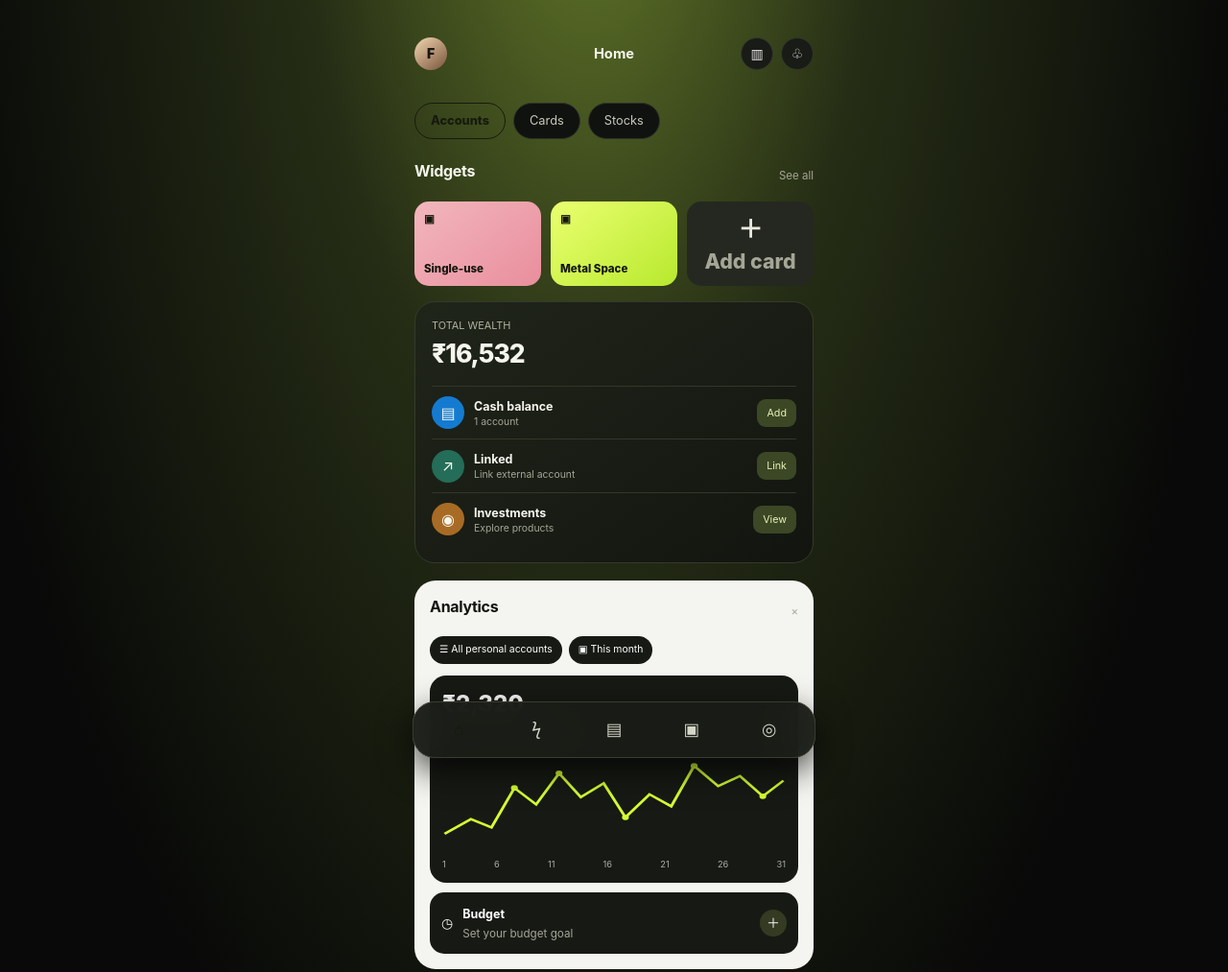
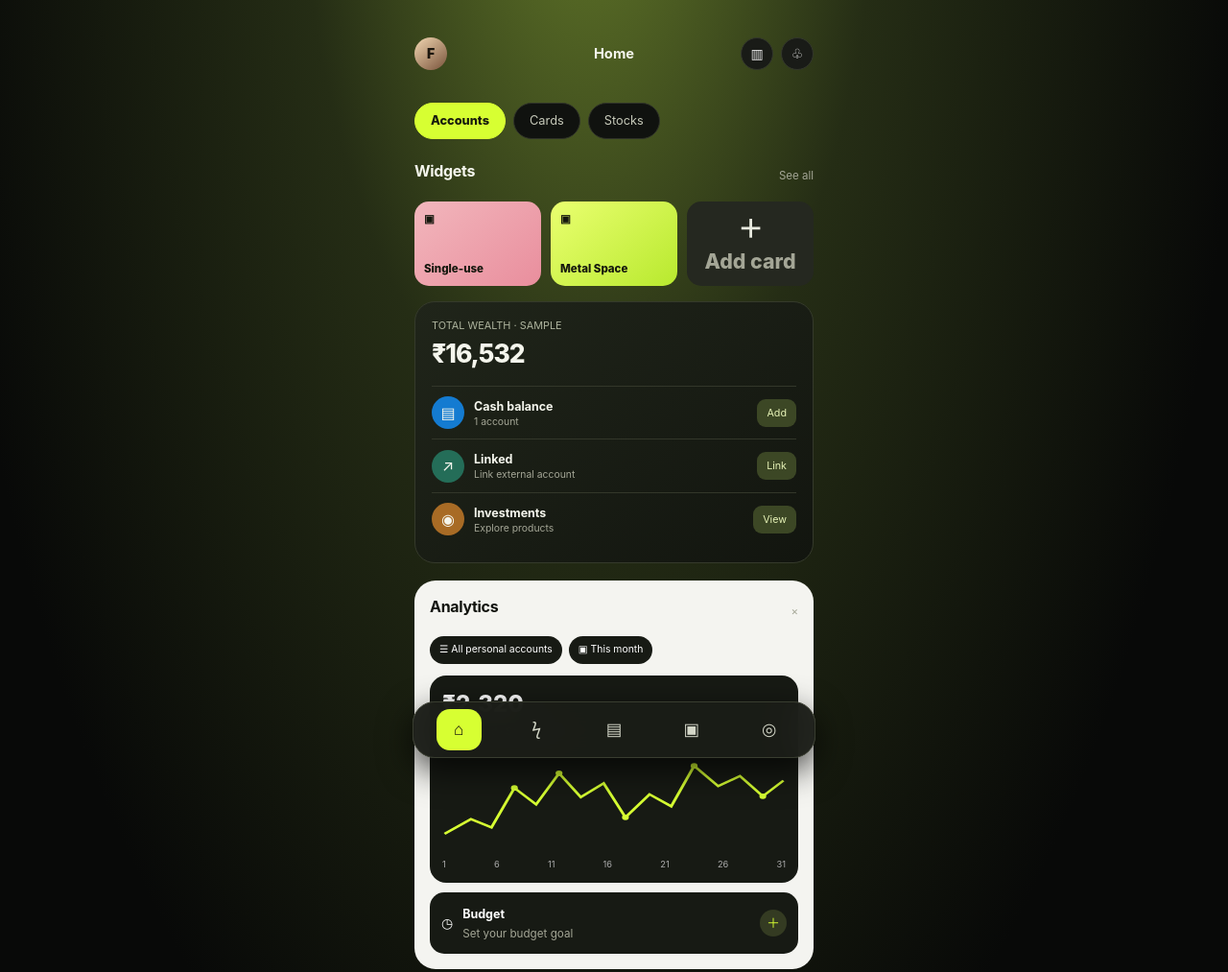
Before and after one commit to shafiintj-source/fictionclub-demo, a plain HTML site: page index.html in a window 1280 px wide. Shown: the top 1013 px of the page at 96% size. Drawn offline with Linux system fonts and the light colour scheme.

Commit message:
Polish sample balance label and lime theme token

```diff
--- a/index.html
+++ b/index.html
@@ -2,6 +2,7 @@
 <meta charset="utf-8"><meta name="viewport" content="width=device-width,initial-scale=1"><meta name="robots" content="noindex,nofollow"><meta name="theme-color" content="#080908">
 <title>FICTION CLUB · Home</title><link rel="icon" type="image/svg+xml" href="./favicon.svg"><link rel="manifest" href="./site.webmanifest"><link rel="stylesheet" href="./assets/app-ui.css">
 <style>
+:root{--lime:#d7ff32}
 *{box-sizing:border-box}body{margin:0;background:radial-gradient(ellipse at 48% -15%,#657b2a 0,#252d15 32%,#080908 73%)!important;color:#f7f8f1;font:14px/1.4 Inter,system-ui,sans-serif}
 .app{max-width:1120px;margin:auto;padding:15px 22px 105px}.top{height:58px;display:grid;grid-template-columns:1fr auto 1fr;align-items:center}.who{display:flex;align-items:center;gap:9px}.avatar{width:34px;height:34px;border-radius:50%;background:linear-gradient(140deg,#f2d7b2,#79533b);display:grid;place-items:center;color:#1c160e;font-weight:900}.top-title{font-weight:750;font-size:.92rem}.top-actions{display:flex;justify-content:flex-end;gap:8px}.circle{width:34px;height:34px;border-radius:50%;background:#191b17;border:1px solid #33372c;color:#eee;display:grid;place-items:center;text-decoration:none}
 .tabs{display:flex;gap:8px;margin:20px 0 22px}.tab{padding:9px 16px;border-radius:99px;border:1px solid #303329;color:#c7caba;text-decoration:none;font-size:.8rem;background:#10120f}.tab.active{background:var(--lime);color:#171a0d;border-color:var(--lime);font-weight:800}
@@ -18,7 +19,7 @@
 <section><div class="labelrow"><h2>Widgets</h2><span class="muted">See all</span></div><div class="widget-cards">
 <div class="mini-card pink"><span>▣</span><span>Single-use</span></div><div class="mini-card lime"><span>▣</span><span>Metal Space</span></div><a class="mini-card dark" href="./credit-cards.html" style="text-decoration:none">＋<small>Add card</small></a>
 </div></section>
-<section class="wealth"><div class="small">TOTAL WEALTH</div><div class="amount">₹16,532</div>
+<section class="wealth"><div class="small">TOTAL WEALTH · SAMPLE</div><div class="amount">₹16,532</div>
 <div class="account-row"><span class="account-icon">▤</span><span><b>Cash balance</b><small>1 account</small></span><a class="action" href="./login.html">Add</a></div>
 <div class="account-row"><span class="account-icon green">↗</span><span><b>Linked</b><small>Link external account</small></span><a class="action" href="./login.html">Link</a></div>
 <div class="account-row"><span class="account-icon" style="background:#a86b25">◉</span><span><b>Investments</b><small>Explore products</small></span><a class="action" href="./gromo-links.html">View</a></div>
```
